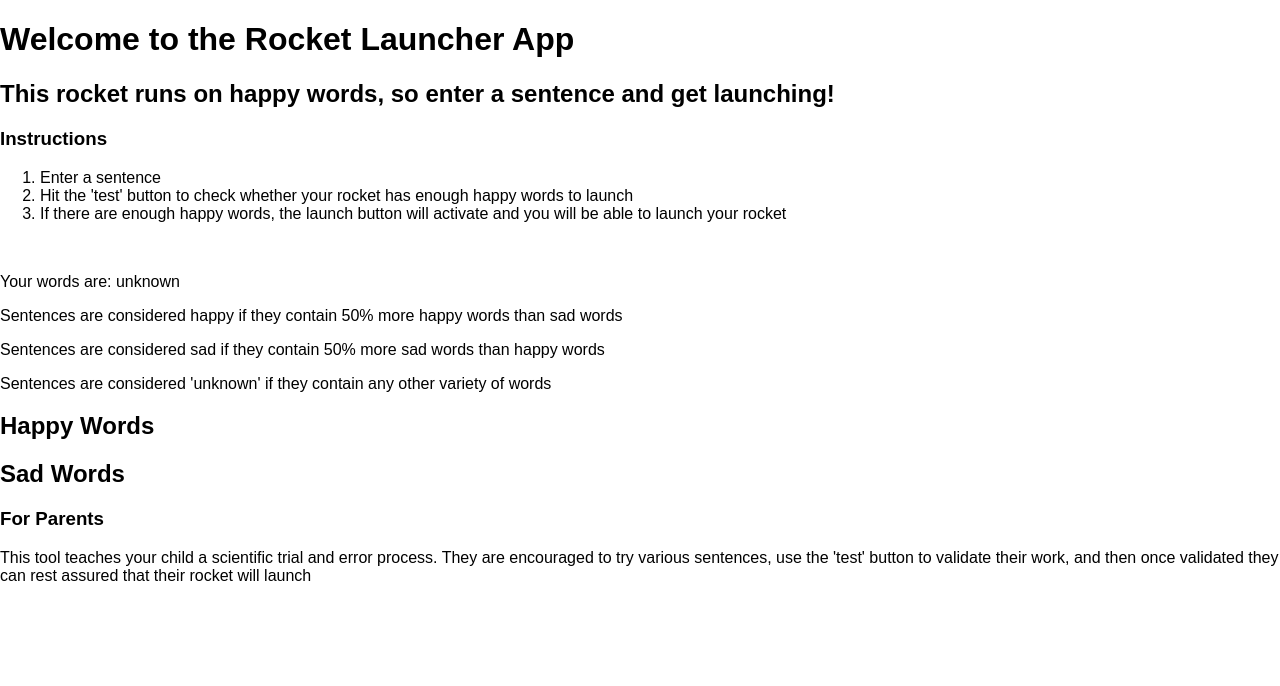
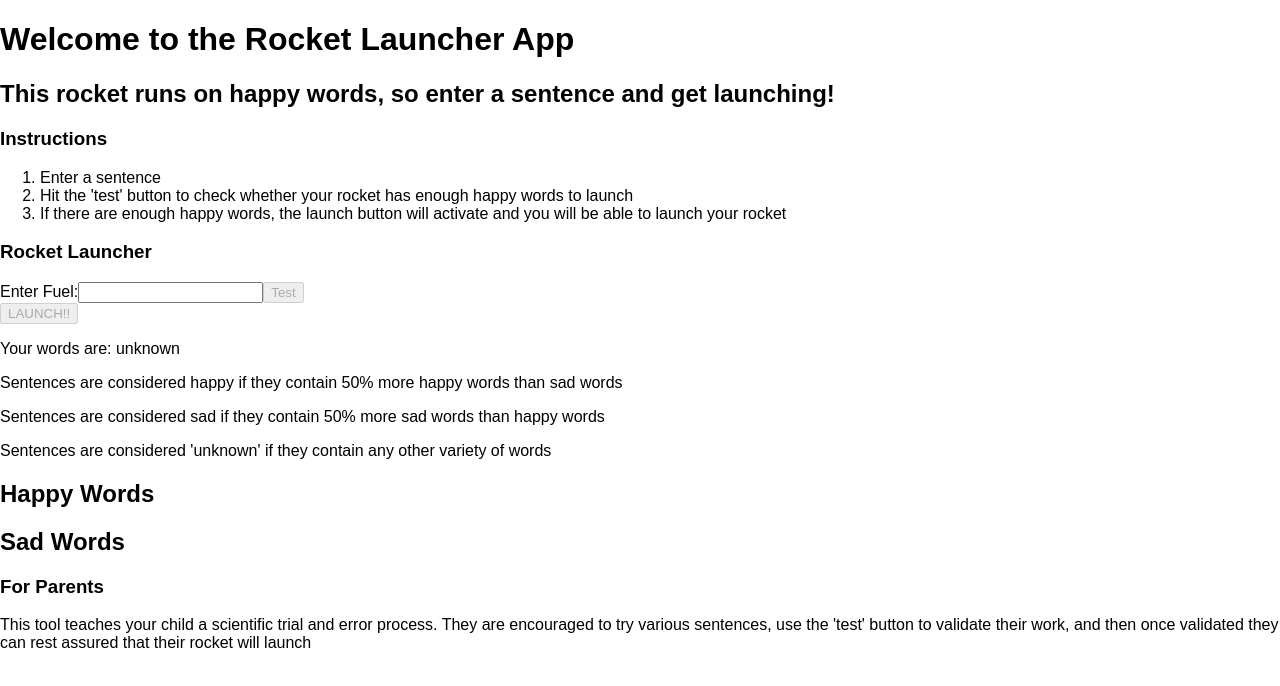
Before and after one commit to maraesa100/TWSU-frontend, a React (Create React App) app: page / in a window 1280 px wide. Shown: the top 686 px of the page. Built offline with nearby package versions, Linux system fonts and the light colour scheme.

Commit message:
rocketlaunch has own component

```diff
--- a/src/components/RocketLaunch.tsx
+++ b/src/components/RocketLaunch.tsx
@@ -1,22 +1,35 @@
 import * as React from 'react'
 
 interface RocketLaunchProps {
-  onTextChange: (text: string) => void
-  Image?: string
-  Body?: string
+  onSubmit: (text: any) => void
+  formValue: string
+  handleChange: (text: any) => void
+  willRocketLaunch: boolean
 }
 
 export const RocketLaunch: React.FC<RocketLaunchProps> = ({
-  onTextChange,
-  Image,
-  Body
+  onSubmit,
+  formValue,
+  handleChange,
+  willRocketLaunch
 }) => (
   <div className='RocketLaunch'>
-    <div className='title'>{onTextChange}</div>
-    <div className='image'>
-      <img src={Image} />
-    </div>
-    <div className='body'>{Body}</div>
+    <h3>Rocket Launcher</h3>
+
+    <form onSubmit={e => onSubmit(e)}>
+      <label>
+        Enter Fuel:
+        <input type='text' value={formValue} onChange={e => handleChange(e)} />
+      </label>
+      <input type='submit' value='Test' disabled={formValue.length < 1} />
+    </form>
+
+    <button
+      disabled={!willRocketLaunch}
+      onClick={() => console.log('launched')}
+    >
+      LAUNCH!!
+    </button>
   </div>
 )
 
--- a/src/pages/HomePage.tsx
+++ b/src/pages/HomePage.tsx
@@ -3,6 +3,7 @@ import React from 'react'
 // import { string } from 'prop-types'
 // import Container from '@material-ui/core/Container'
 import RocketLaunch from '../components/RocketLaunch'
+import { thisExpression } from '@babel/types'
 
 type MyProps = {}
 type MyState = {
@@ -98,7 +99,12 @@ class HomePage extends React.Component<MyProps, MyState> {
             you will be able to launch your rocket
           </li>
         </ol>
-        <RocketLaunch onTextChange={() => console.log('something changed')} />
+        <RocketLaunch
+          onSubmit={e => this.handleSubmit(e)}
+          formValue={this.state.formValue}
+          handleChange={e => this.handleChange(e)}
+          willRocketLaunch={this.state.willRocketLaunch}
+        />
         {/* <h3>Rocket Launcher</h3>
 
         <form onSubmit={e => this.handleSubmit(e)}>
```
